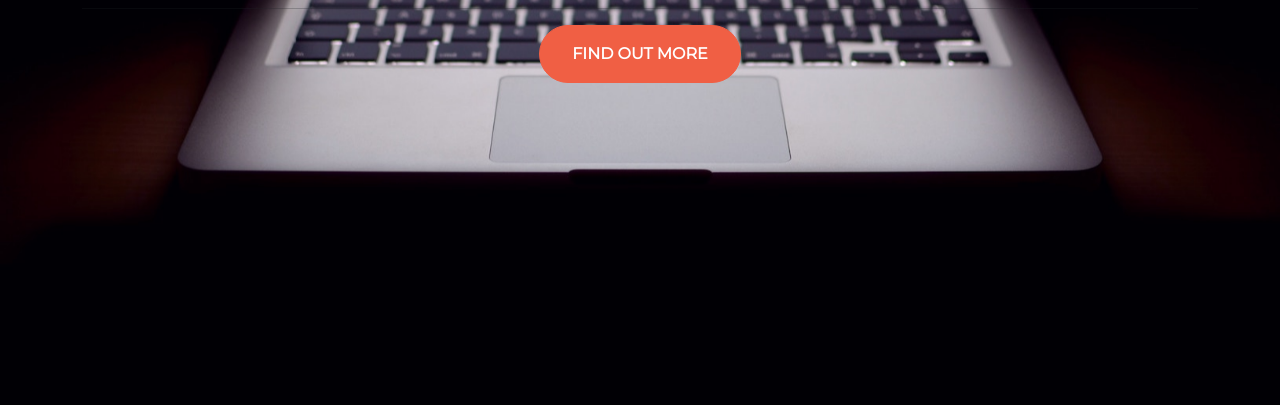
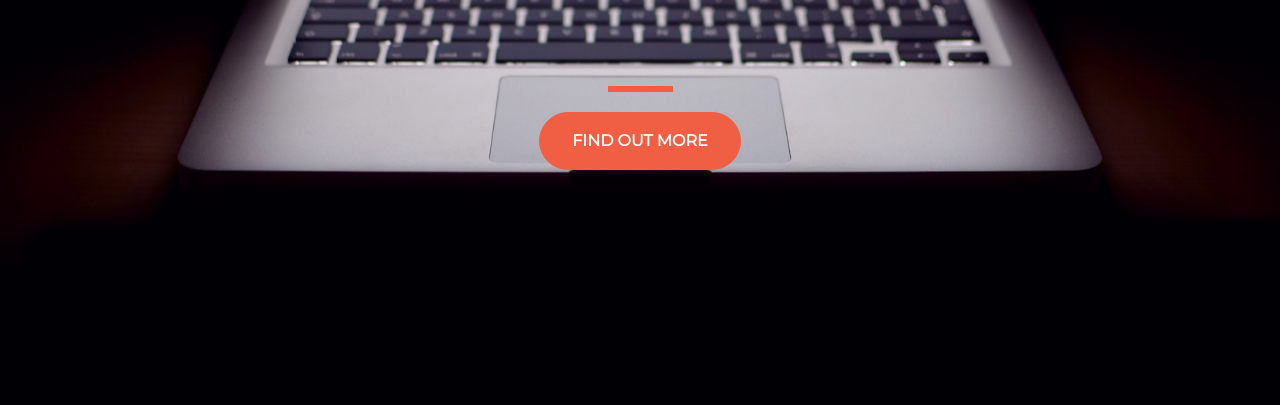
Before and after one commit to Lmendoza98/Lmendoza98.github.io, a plain HTML site: page index.html in a window 1280 px wide. Shown: the part 395-800 px from the top of the page. Drawn offline with nearby package versions, Linux system fonts and the light colour scheme.

Commit message:
Update style.css

```diff
--- a/style.css
+++ b/style.css
@@ -15,6 +15,7 @@ h1 {
   color: white;
 }
 
+hr {
     margin: 20px auto;
     color: #F05F44;
     border: 3px solid #F05F44;
```
